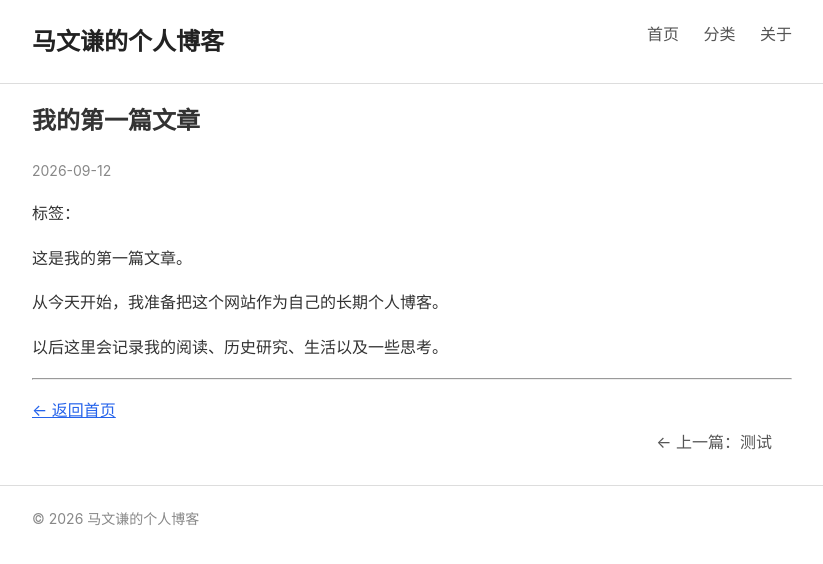
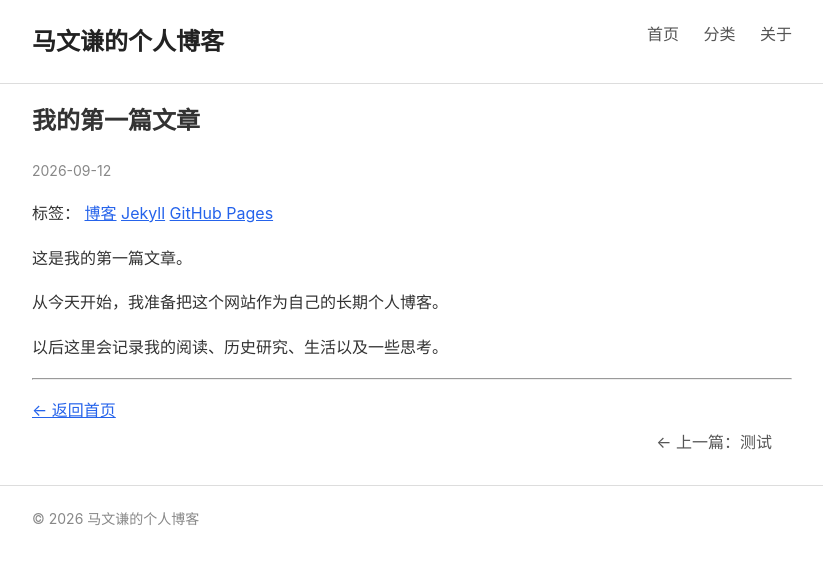
Before and after one commit to mawenqian1992/mawenqian1992.github.io, a Jekyll site: the page built from _posts/2026-09-12-my-first-post.md, in a window 1280 px wide. Shown: the top 564 px of the page, without its empty margins (228-1051 px from the left). Built offline with Jekyll 4.4.1, drawn with Linux system fonts in a browser that asks for light colours.

Commit message:
Update 2026-09-12-my-first-post.md

```diff
--- a/_posts/2026-09-12-my-first-post.md
+++ b/_posts/2026-09-12-my-first-post.md
@@ -3,6 +3,10 @@ layout: post
 title: "我的第一篇文章"
 date: 2026-09-12
 category: 随笔
+tags:
+  - 博客
+  - Jekyll
+  - GitHub Pages
 ---
 
 这是我的第一篇文章。
```
